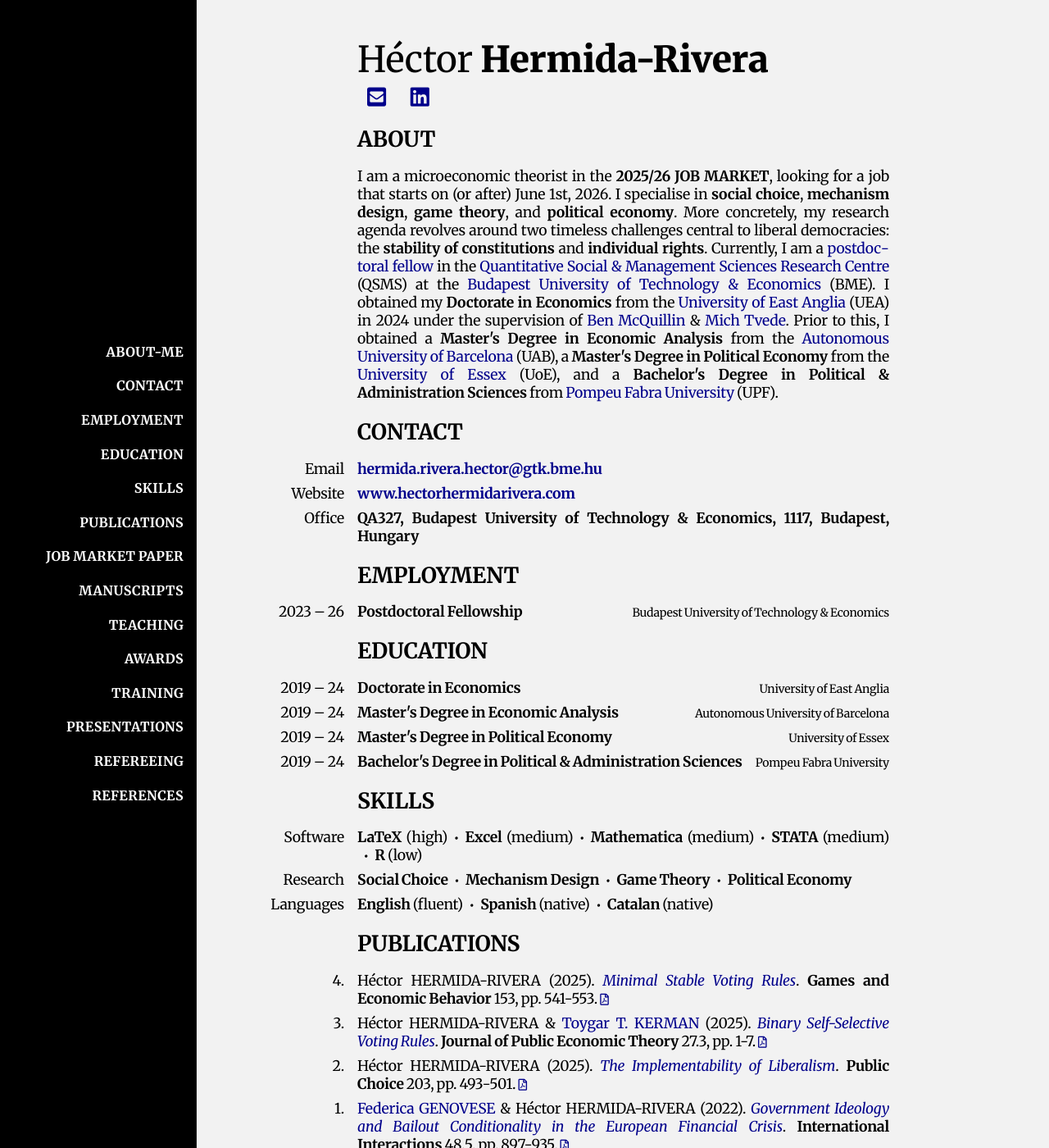
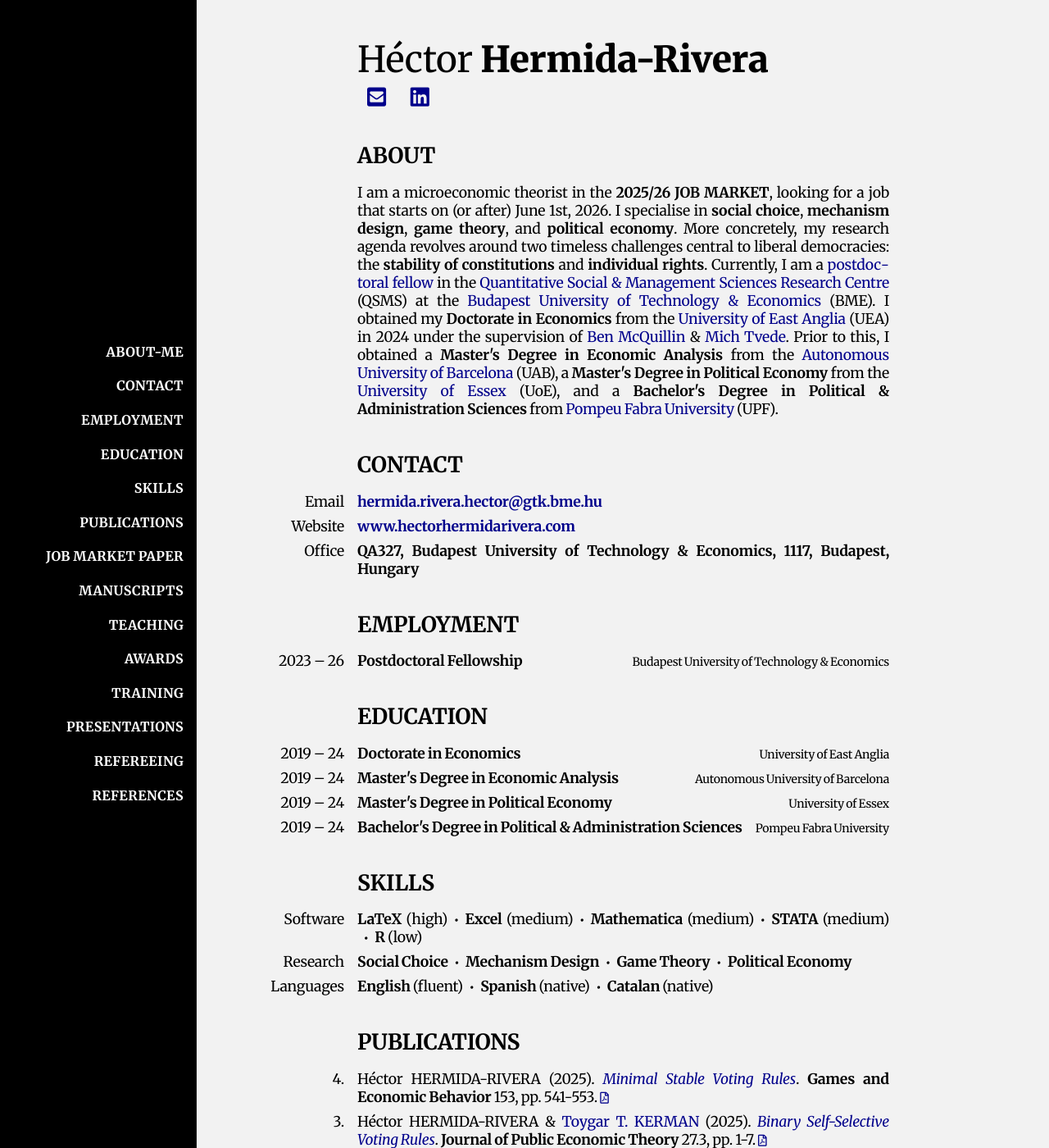
Before and after one commit to HectorHermidaRivera/hectorhermidarivera.github.io, a Jekyll site: the page built from index.md, in a window 1280 px wide and 1400 px high. Shown: the whole window at 82% size. Built offline with Jekyll 4.4.1, drawn with Linux system fonts in a browser that asks for light colours; a style sheet for code colours, icons or effects is not loaded.

Commit message:
Update style.css

```diff
--- a/assets/css/style.css
+++ b/assets/css/style.css
@@ -45,7 +45,7 @@ body {
   margin-left: 0;
   padding-left: 136px; /* keep aligned with second column */
   margin-bottom: 0px;  /* same as row gap in two-column layouts */
-  margin-top: 20px;  /* same as row gap in two-column layouts */
+  margin-top: 40px;  /* same as row gap in two-column layouts */
   text-transform: uppercase;
 }
 
```
